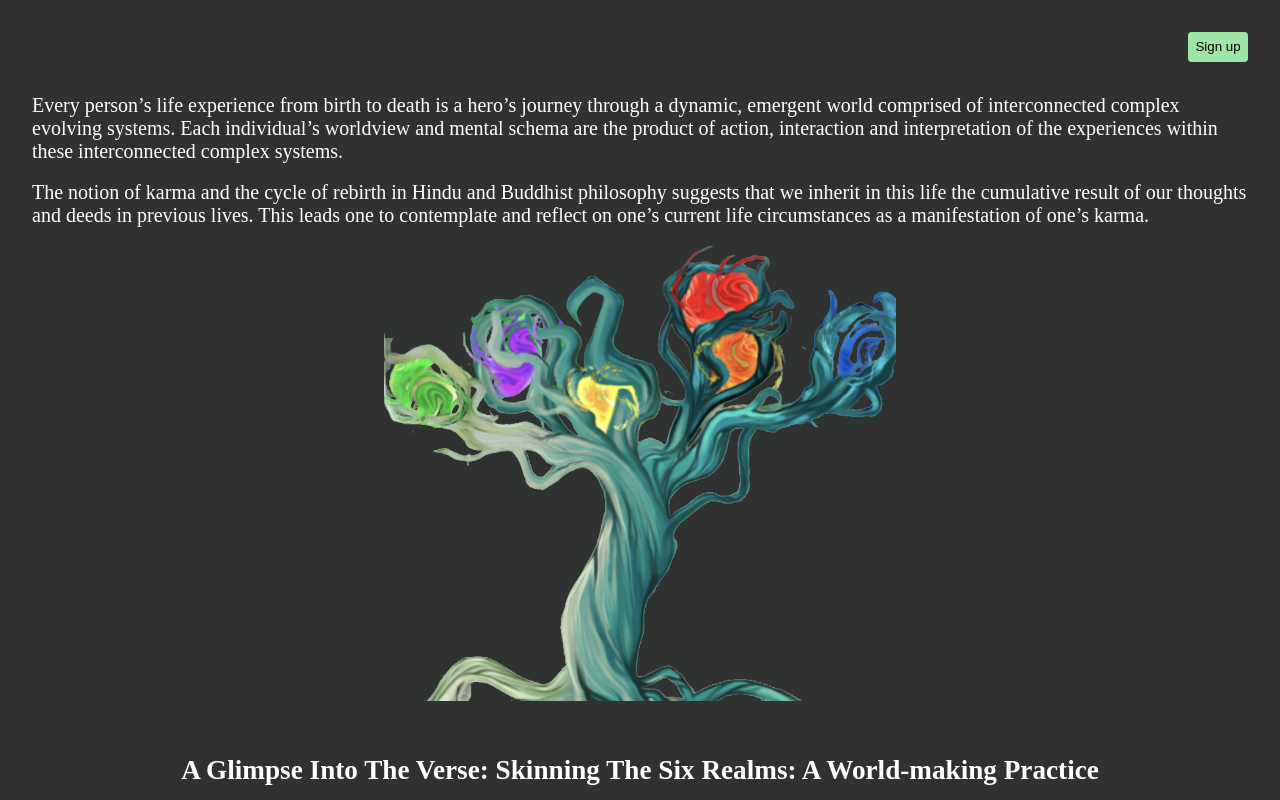
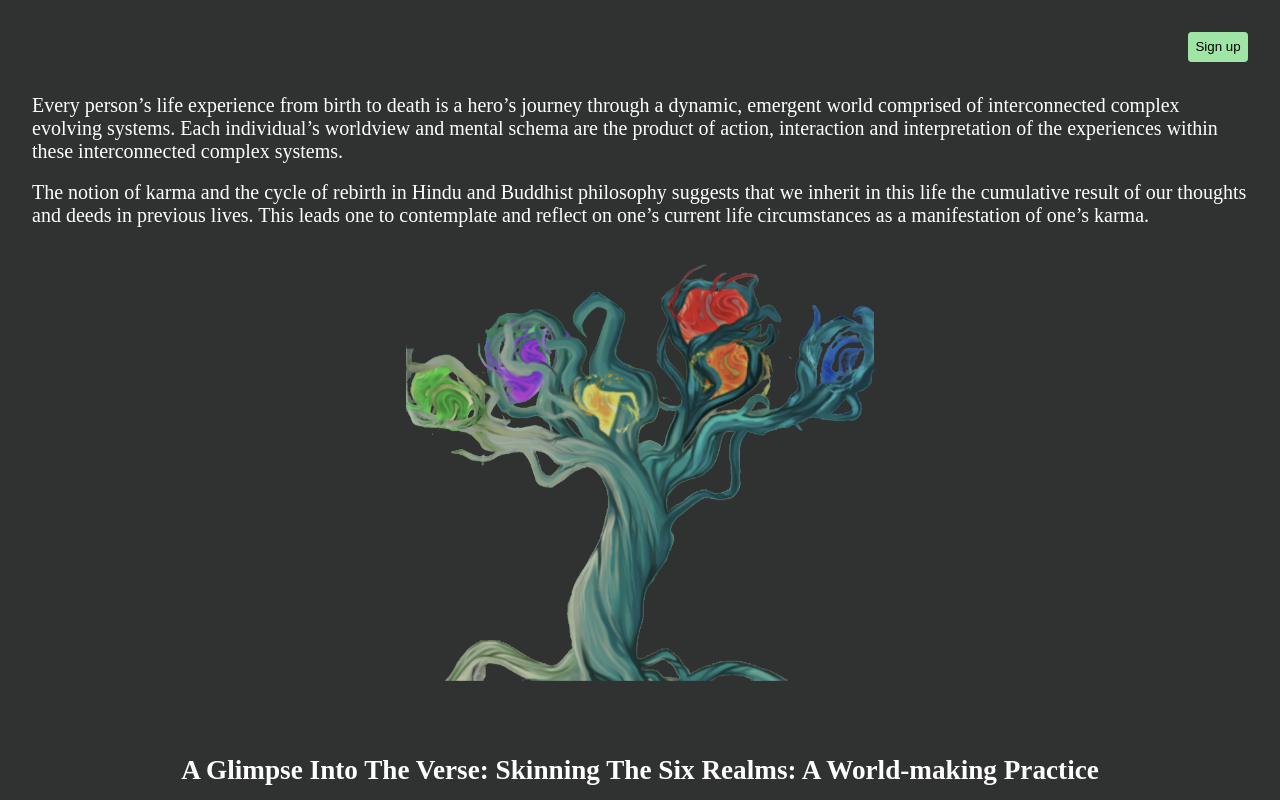
Before and after one commit to JohnMikko27/theverse-skinning-the-six-realms, a React (Vite) app: page / in a window 1280 px wide. Shown: the top 800 px of the page. Built offline with nearby package versions, Linux system fonts and the light colour scheme.

Commit message:
Add tree img animation

```diff
--- a/src/App.css
+++ b/src/App.css
@@ -26,8 +26,21 @@ body {
 }
 
 .tree {
+  scale: 0.7;
+  opacity: 0.2;
   width: 40vw;
   height: auto;
+  animation: tree-fade-in linear forwards;
+  animation-timeline: view();
+  animation-range-start: cover;
+  animation-range-end: contain;
+}
+
+@keyframes tree-fade-in {
+  100% {
+    scale: 1;
+    opacity: 1;
+  }
 }
 
 .slider-container > h1 {
--- a/src/components/Info.jsx
+++ b/src/components/Info.jsx
@@ -1,6 +1,7 @@
 import "../styles/Info.css";
 
 const Info = () => {
+
   return (
     <>
       <div>
@@ -10,42 +11,42 @@ const Info = () => {
         of the human mind
       </div>
       <ul>
-        <li>
+        <li className="hidden">
             God realm - a world of ecstasy, beauty and pleasure.
           <ul>
             <li>Dulled to the world/sated.</li>
             <li>Lack compassion/empathy. Can not see the suffering of others.</li>
           </ul>
         </li>
-        <li>
+        <li className="hidden">
             Demi God realm - a world of violence, envy, and jealousy.
           <ul>
             <li>Angry w/ super powers/Continual struggle with other Demi Gods</li>
             <li>Fueled by ego/aggression</li>
           </ul>
         </li>
-        <li>
+        <li className="hidden">
             Human realm - a world of purpose, aspirations, and possibilities.
           <ul>
             <li>Present is old karma</li>
             {/* <li>Future is what you do as human (new karma). One's choices affects one future. Place to make a difference in your rebirth/life</li> */}
           </ul>
         </li>
-        <li>
+        <li className="hidden">
             Animal realm - a world of instincts, survival, and self preservations
           <ul>
             <li>Focused on survival activities. Driven by impulse and instinct, preying on others.</li>
             <li>Animal birth is seen as the result of past sins, and one expiates these sins through suffering in animal form (being hunted, worked, driven, slaughtered, etc.).</li>
           </ul>
         </li>
-        <li>
+        <li className="hidden">
             Ghost realm - a world of neediness, addictions, and compulsions.
           <ul>
             <li>Excessive craving and attachments. Never ending hunger or need, which is never satisfied.</li>
             <li>Always looking outside themselves for something to satisfy the craving within. Dependency on substances, fixations to things, and compulsion.</li>
           </ul>
         </li>
-        <li>
+        <li className="hidden">
             Hell realm - a world of agony, terror, and depression.
           <ul>
             <li>Full of sufferring </li>
--- a/src/styles/Slider.css
+++ b/src/styles/Slider.css
@@ -12,7 +12,13 @@
 .arrow {
   position: absolute;
   width: 2rem;
-  background-color: var(--main-bg);
+  /* border-radius: 2rem;
+  -webkit-filter: opacity(0.5) drop-shadow(0 0 0 var(--main-bg));
+  filter: opacity(0.8) drop-shadow(0 0 0 var(--main-bg)); */
+}
+
+.arrow:hover {
+  cursor: pointer;
   /* -webkit-filter: opacity(0.5) drop-shadow(0 0 0 purple);
   filter: opacity(0.2) drop-shadow(0 0 0 purple); */
 }
```
Also changed, not shown: src/App.jsx (+6 -1 lines), src/main.jsx (line endings or trailing spaces).
